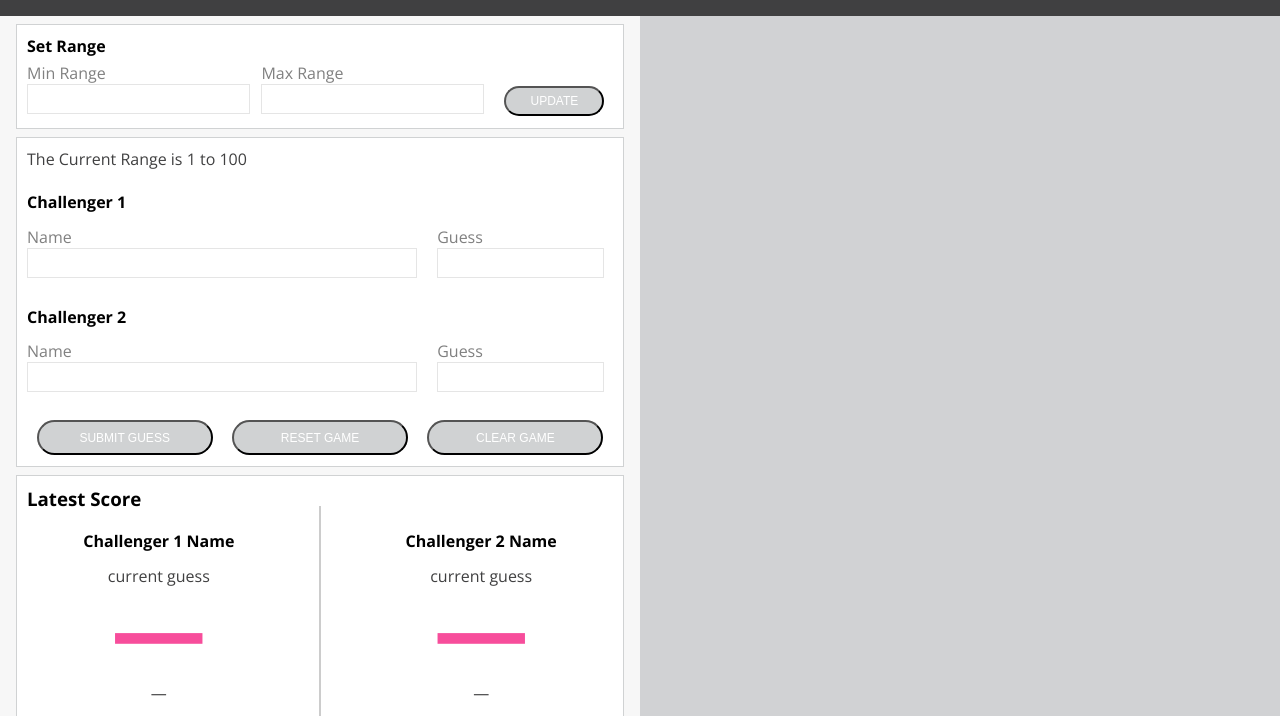
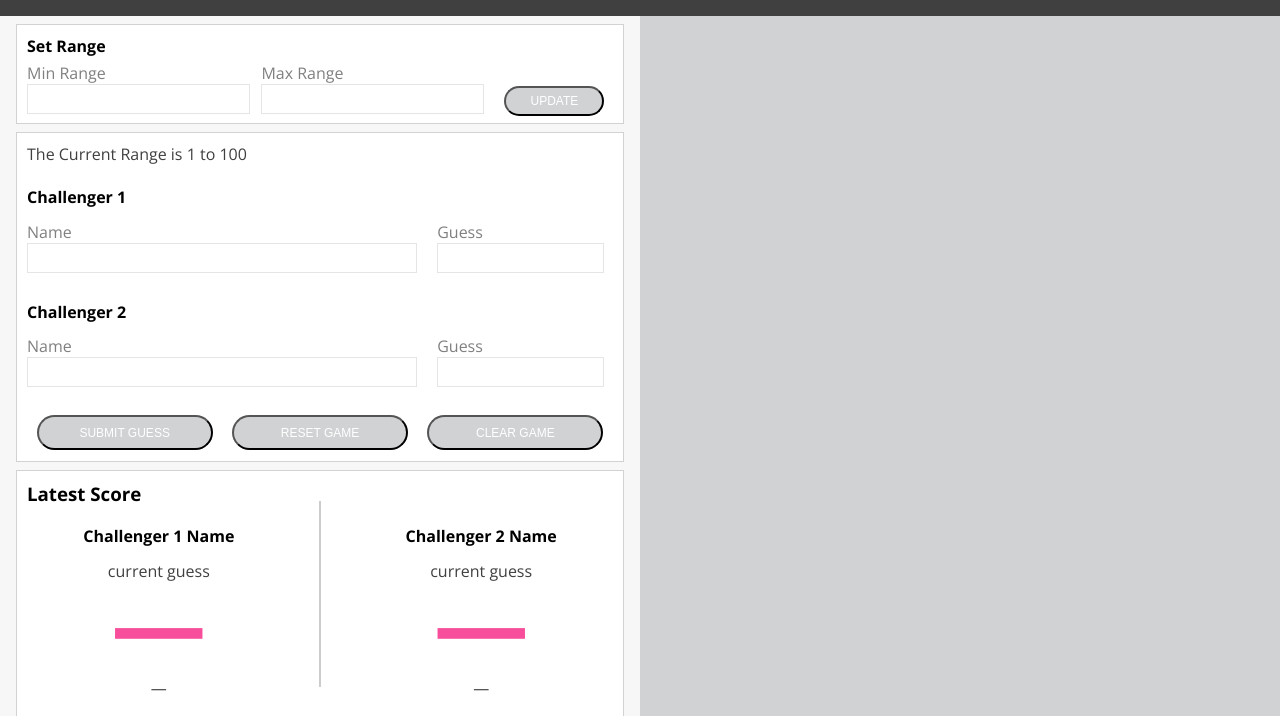
Before and after one commit to kawilliams8/Number-Guesser, a plain HTML site: page index.html in a window 1280 px wide. Shown: the part 84-800 px from the top of the page. Drawn offline with nearby package versions, Linux system fonts and the light colour scheme.

Commit message:
Add more style guide conformance tweaks and replace some missing CSS

```diff
--- a/styles.css
+++ b/styles.css
@@ -313,6 +313,7 @@ label {
 }
 
 @media only screen and (min-width: 736px) {
+
 main {
   display: flex;
 }
@@ -419,7 +420,7 @@ header {
 }
 
 input {
-    width: 95%
+  width: 95%;
 }
 
 .set-range-section-body {
@@ -488,6 +489,9 @@ header {
   /* latest score starts here*/
 
 .latest-score-section {
+  height: 250px;
+  position: relative;
+ }
 
 .error-text {
   font-size: 9px;
@@ -586,7 +590,7 @@ button.game-btn {
 
 /* latest score starts here*/
 
-.latest-score-sec
+.latest-score-sec {
   height: 250px;
   position: relative;
 }
```
Lines whose indentation alone changed are shown as unchanged.
